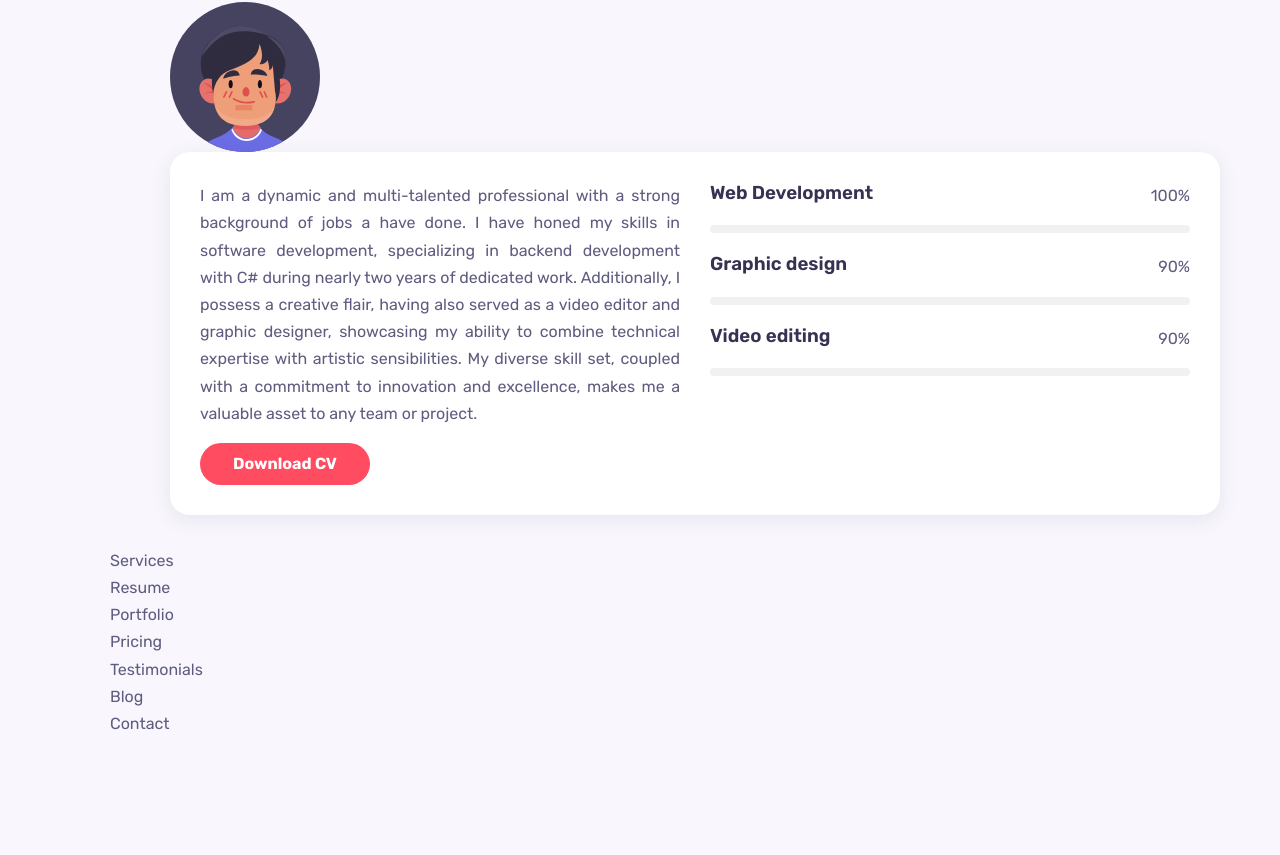
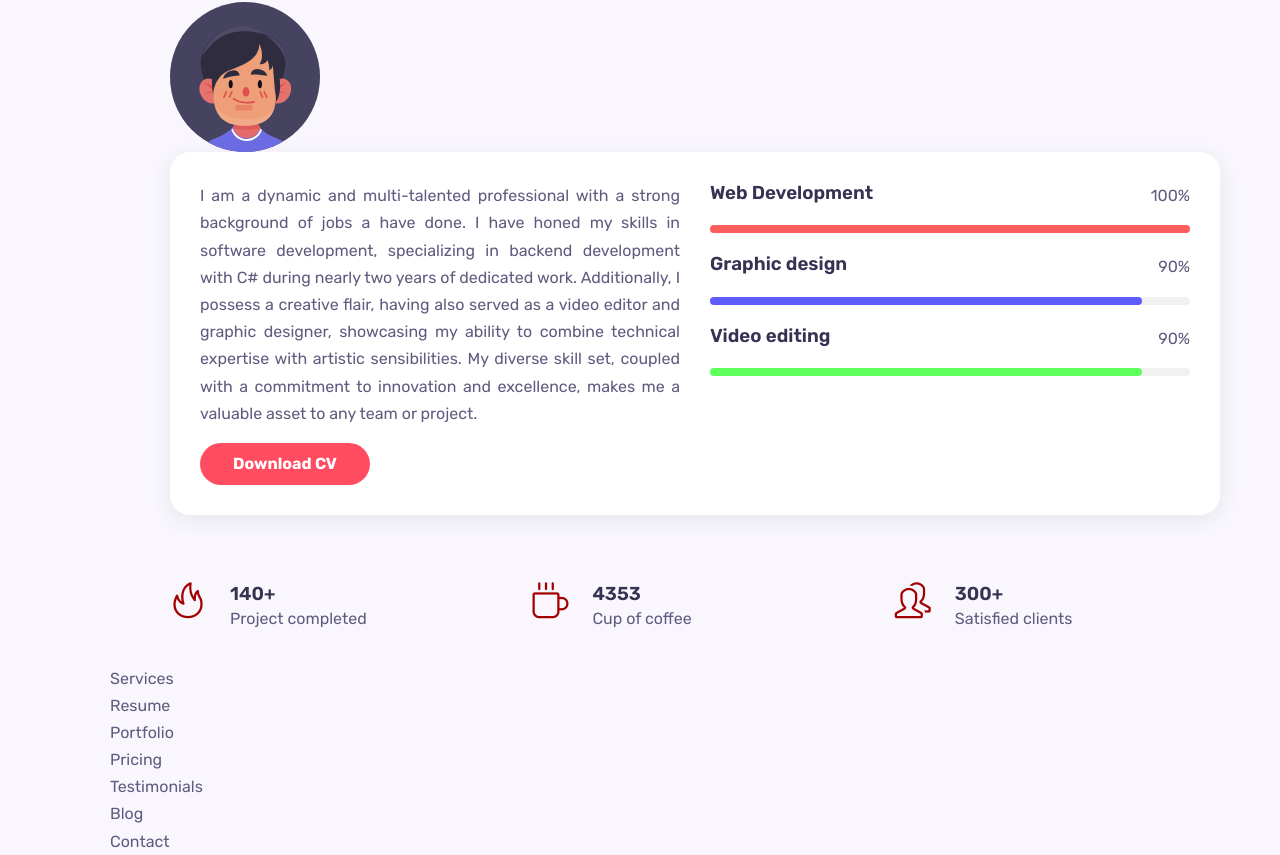
Before and after one commit to IrfanCatovic/my_portfolio, a React (Create React App) app: page / in a window 1280 px wide. Shown: the part 1013-1868 px from the top of the page. Before the commit the page ends 1750 px from the top, so only its background shows below. Built offline with nearby package versions, Linux system fonts and the light colour scheme.

Commit message:
about me component

```diff
--- a/src/components/about/About.jsx
+++ b/src/components/about/About.jsx
@@ -1,12 +1,15 @@
 import "./about.css";
 import avt2 from "../../assests/avatar-2.svg";
+import AboutBox from "./AboutBox";
 
 function About() {
   return (
     <section className="about container section" id="about">
       <h2 className="section_title">About Me</h2>
+
       <div className="about_countainer grid">
         <img src={avt2} alt="" className="about_img" />
+
         <div className="about_data grid">
           <div className="about_info">
             <p className="about_description">
@@ -28,10 +31,10 @@ function About() {
             <div className="skills_data">
               <div className="skills_titles">
                 <h3 className="skills name">Web Development</h3>
-                <span className="skills number development">100%</span>
+                <span className="skills number">100%</span>
               </div>
               <div className="skills_bar">
-                <span className="skills_percantege"></span>
+                <span className="skills_percentage development"></span>
               </div>
             </div>
 
@@ -41,7 +44,7 @@ function About() {
                 <span className="skills number">90%</span>
               </div>
               <div className="skills_bar">
-                <span className="skills_percantege ui_design"></span>
+                <span className="skills_percentage ui_design"></span>
               </div>
             </div>
 
@@ -51,12 +54,14 @@ function About() {
                 <span className="skills number">90%</span>
               </div>
               <div className="skills_bar">
-                <span className="skills_percantege"></span>
+                <span className="skills_percentage photography"></span>
               </div>
             </div>
           </div>
         </div>
       </div>
+
+      <AboutBox />
     </section>
   );
 }
--- /dev/null
+++ b/src/components/about/AboutBox.jsx
@@ -0,0 +1,33 @@
+function AboutBox() {
+  return (
+    <div className="about_boxes grid">
+      <div className="about_box">
+        <i className="about_icon icon-fire"></i>
+
+        <div>
+          <h3 className="about_title">140+</h3>
+          <span className="about_subtitle">Project completed</span>
+        </div>
+      </div>
+
+      <div className="about_box">
+        <i className="about_icon icon-cup"></i>
+
+        <div>
+          <h3 className="about_title">4353</h3>
+          <span className="about_subtitle">Cup of coffee</span>
+        </div>
+      </div>
+      <div className="about_box">
+        <i className="about_icon icon-people"></i>
+
+        <div>
+          <h3 className="about_title">300+</h3>
+          <span className="about_subtitle">Satisfied clients</span>
+        </div>
+      </div>
+    </div>
+  );
+}
+
+export default AboutBox;
--- a/src/components/about/about.css
+++ b/src/components/about/about.css
@@ -47,3 +47,36 @@
 .skills_bar {
   background-color: #f1f1f1;
 }
+
+.skills_percentage {
+  display: block;
+  background-color: var(--first-color);
+}
+.development {
+  width: 100%;
+  background-color: rgb(255, 92, 92);
+}
+.ui_design {
+  width: 90%;
+  background-color: rgb(95, 92, 255);
+}
+.photography {
+  width: 90%;
+  background-color: rgb(95, 255, 92);
+}
+
+.about_boxes {
+  grid-template-columns: repeat(3, 1fr);
+  column-gap: 2.325rem;
+  margin-top: 4.25rem;
+}
+
+.about_box {
+  display: flex;
+  column-gap: 24px;
+}
+
+.about_icon {
+  font-size: var(--h1-font-size);
+  color: #a20000;
+}
```
